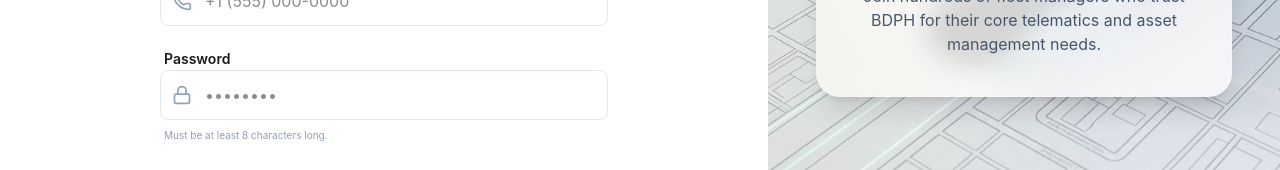
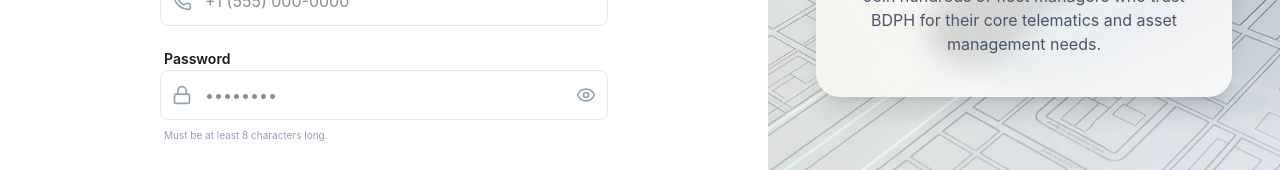
Before and after one commit to CoderAsh1/telematics_frontend, a React (Vite) app: page /signup in a window 1280 px wide. Shown: the part 448-618 px from the top of the page. Built offline with nearby package versions, Linux system fonts and the light colour scheme; no server answers.

Commit message:
minor updates

```diff
--- a/src/components/Layout.jsx
+++ b/src/components/Layout.jsx
@@ -1,5 +1,5 @@
 import React from 'react';
-import { Link, useLocation } from 'react-router-dom';
+import { Link, useLocation, useNavigate } from 'react-router-dom';
 import {
   LayoutDashboard,
   Map,
@@ -14,6 +14,7 @@ import {
 
 const Layout = ({ children, hideSidebar = false }) => {
   const location = useLocation();
+  const navigate = useNavigate();
 
   const navItems = [
     { name: 'Dashboard', path: '/dashboard', icon: <LayoutDashboard size={20} /> },
@@ -22,6 +23,12 @@ const Layout = ({ children, hideSidebar = false }) => {
   ];
 
   const isActive = (path) => location.pathname === path;
+
+  const handleLogout = () => {
+    localStorage.removeItem('token');
+    localStorage.removeItem('user');
+    navigate('/');
+  };
 
   return (
     <div className="flex h-screen bg-slate-50 font-sans text-dark overflow-hidden">
@@ -41,8 +48,7 @@ const Layout = ({ children, hideSidebar = false }) => {
               <Link
                 key={item.path}
                 to={item.path}
-                className={`flex items-center justify-between px-4 py-3.5 rounded-2xl transition-all group ${
-                  isActive(item.path)
+                className={`flex items-center justify-between px-4 py-3.5 rounded-2xl transition-all group ${isActive(item.path)
                   ? 'bg-primary text-white shadow-lg shadow-primary/25'
                   : 'text-slate-500 hover:bg-slate-50 hover:text-primary'
                   }`}
@@ -59,7 +65,10 @@ const Layout = ({ children, hideSidebar = false }) => {
           </nav>
 
           <div className="p-6 mt-auto border-t border-slate-50">
-            <button className="flex items-center gap-3 w-full px-4 py-3 rounded-2xl text-slate-500 hover:bg-red-50 hover:text-red-600 transition-all font-bold text-sm">
+            <button
+              onClick={handleLogout}
+              className="flex items-center gap-3 w-full px-4 py-3 rounded-2xl text-slate-500 hover:bg-red-50 hover:text-red-600 transition-all font-bold text-sm"
+            >
               <LogOut size={20} />
               Sign Out
             </button>
--- a/src/pages/Login.jsx
+++ b/src/pages/Login.jsx
@@ -1,4 +1,4 @@
-import React, { useState } from 'react';
+import React, { useState, useEffect } from 'react';
 import { Link, useNavigate } from 'react-router-dom';
 import { Mail, Lock, ArrowRight, Eye, EyeOff, AlertCircle } from 'lucide-react';
 import heroImage from '../assets/hero.png';
@@ -11,6 +11,14 @@ const Login = () => {
   const [isLoading, setIsLoading] = useState(false);
   const [error, setError] = useState('');
   const navigate = useNavigate();
+
+  // Redirect if already logged in
+  useEffect(() => {
+    const token = localStorage.getItem('token');
+    if (token) {
+      navigate('/dashboard');
+    }
+  }, [navigate]);
 
   const handleSubmit = async (e) => {
     e.preventDefault();
--- a/src/pages/Signup.jsx
+++ b/src/pages/Signup.jsx
@@ -1,17 +1,26 @@
-import React, { useState } from 'react';
+import React, { useState, useEffect } from 'react';
 import { Link, useNavigate } from 'react-router-dom';
-import { Mail, Lock, User, Phone, ArrowRight, CheckCircle2, AlertCircle } from 'lucide-react';
+import { Mail, Lock, User, Phone, ArrowRight, CheckCircle2, AlertCircle, Eye, EyeOff } from 'lucide-react';
 import heroImage from '../assets/hero.png';
 import { signup } from '../api/auth';
 
 const Signup = () => {
   const [email, setEmail] = useState('');
   const [password, setPassword] = useState('');
+  const [showPassword, setShowPassword] = useState(false);
   const [fullName, setFullName] = useState('');
   const [phone, setPhone] = useState('');
   const [isLoading, setIsLoading] = useState(false);
   const [error, setError] = useState('');
   const navigate = useNavigate();
+
+  // Redirect if already logged in
+  useEffect(() => {
+    const token = localStorage.getItem('token');
+    if (token) {
+      navigate('/dashboard');
+    }
+  }, [navigate]);
 
   const handleSubmit = async (e) => {
     e.preventDefault();
@@ -104,13 +113,20 @@ const Signup = () => {
               <div className="relative group">
                 <Lock className="absolute left-3 top-1/2 -translate-y-1/2 w-5 h-5 text-slate-400 group-focus-within:text-primary transition-colors" />
                 <input
-                  type="password"
+                  type={showPassword ? "text" : "password"}
                   placeholder="••••••••"
-                  className="input-field pl-11"
+                  className="input-field pl-11 pr-11"
                   value={password}
                   onChange={(e) => setPassword(e.target.value)}
                   required
                 />
+                <button
+                  type="button"
+                  onClick={() => setShowPassword(!showPassword)}
+                  className="absolute right-3 top-1/2 -translate-y-1/2 text-slate-400 hover:text-slate-600 transition-colors"
+                >
+                  {showPassword ? <EyeOff className="w-5 h-5" /> : <Eye className="w-5 h-5" />}
+                </button>
               </div>
               <p className="text-[10px] text-slate-400 mt-1 px-1">Must be at least 8 characters long.</p>
             </div>
```
Lines whose indentation alone changed are shown as unchanged.
